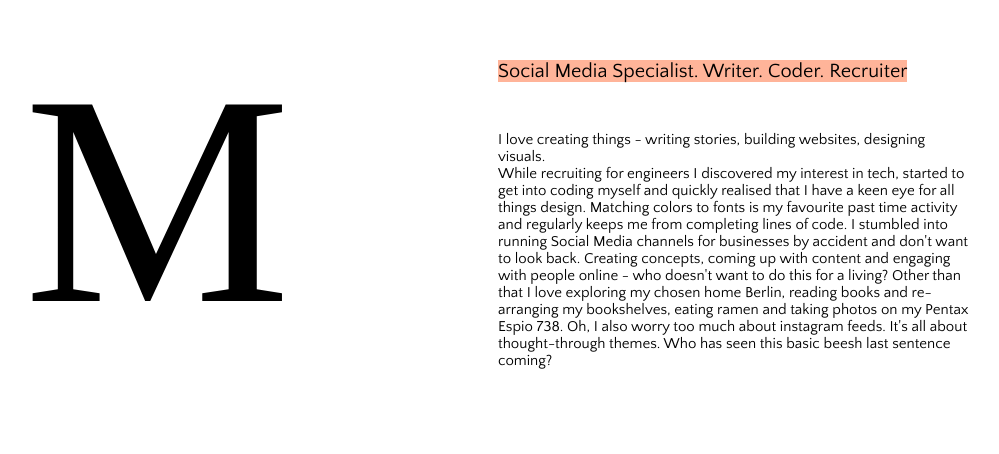
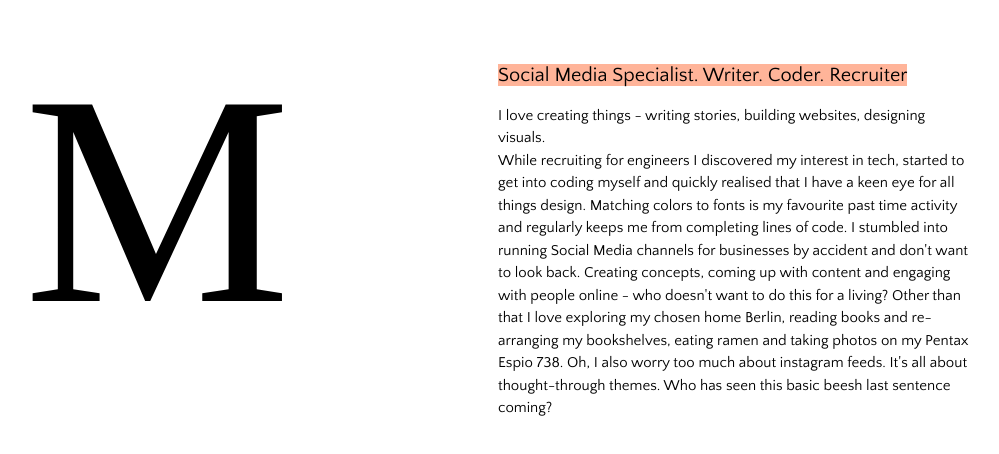
Before and after one commit to martinamay/martinamay.github.io, a plain HTML site: page index.html in a window 1280 px wide. Shown: the part 138-592 px from the top of the page, without its empty margins (142-1141 px from the left). Drawn offline with Linux system fonts and the light colour scheme.

Commit message:
leerzeilen gelöscht

```diff
--- a/index.html
+++ b/index.html
@@ -17,7 +17,7 @@
       <div class="column">
         <div class="intro">
           <span class="highlightme"> Social Media Specialist. Writer. Coder. Recruiter </span><p>
-            <br><br> I love creating things - writing stories, building websites, designing visuals. <br>
+            I love creating things - writing stories, building websites, designing visuals. <br>
             While recruiting for engineers I discovered my interest in tech, started to get into coding myself
             and quickly realised that I have a keen eye for all things design. Matching colors to fonts is my
             favourite past time activity and regularly keeps me from completing lines of code.
--- a/style.css
+++ b/style.css
@@ -19,7 +19,7 @@
   font-size: 15px;
   margin-top: 30%;
   margin-right: 25%;
-  line-height: 1,5
+  line-height: 1.5;
 
 }
 
```
